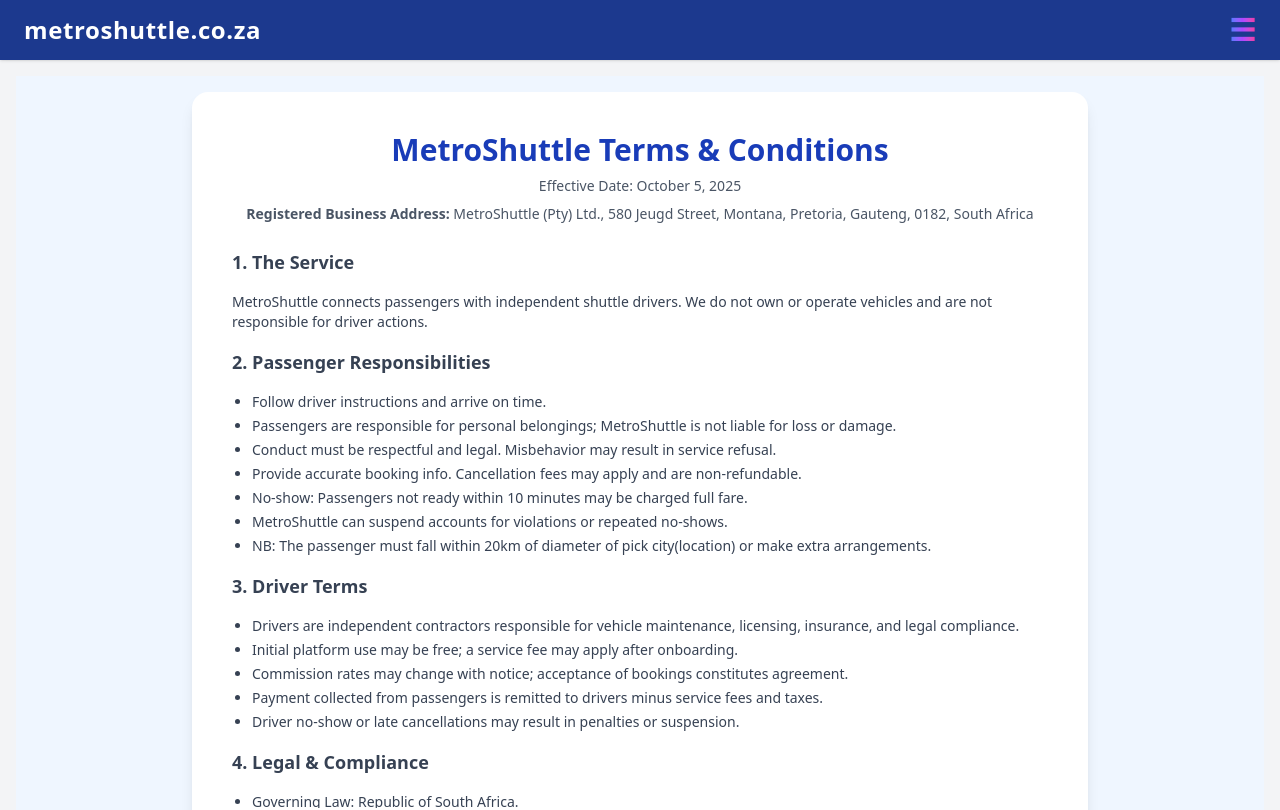
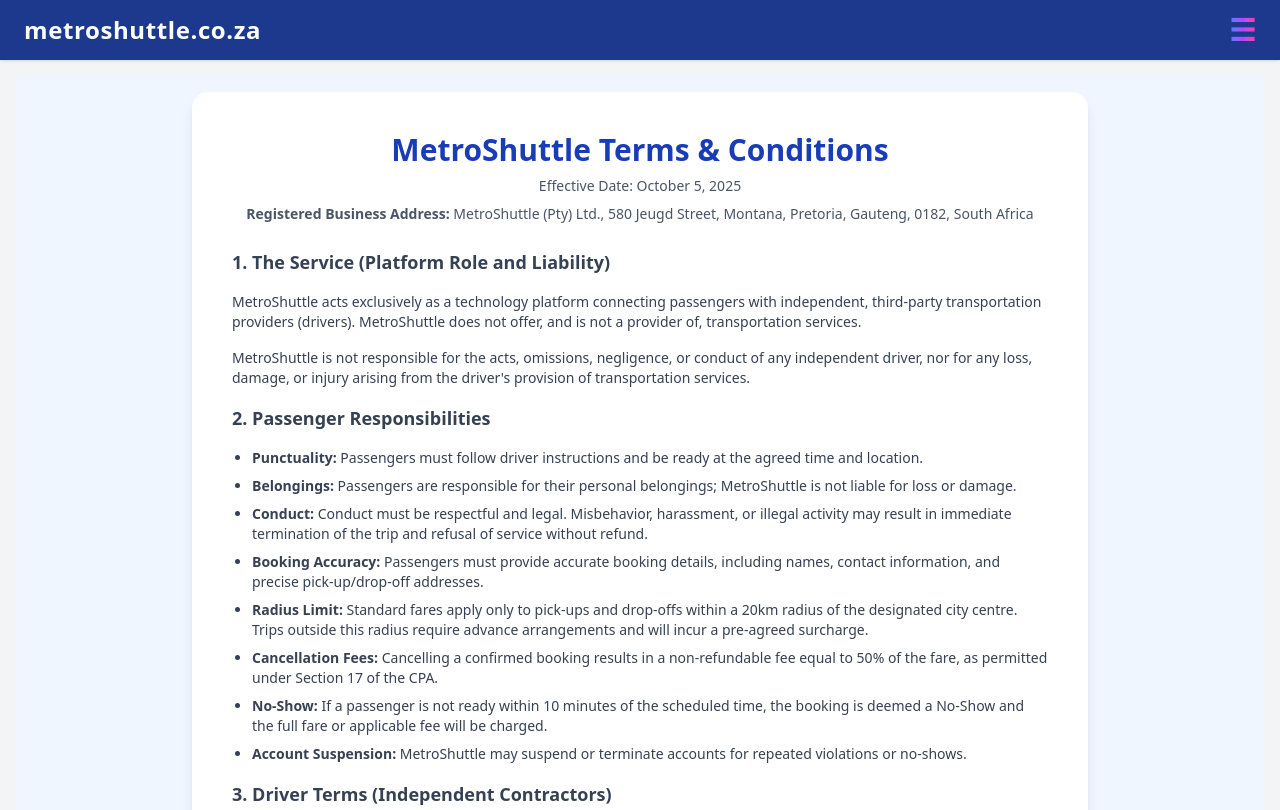
Before and after one commit to Matuku45/shuttle-booking, a React (Vite) app: page /terms in a window 1280 px wide. Shown: the top 810 px of the page. Built offline with nearby package versions, Linux system fonts and the light colour scheme.

Commit message:
changed the terms and conditions

```diff
--- a/src/pages/Terms.jsx
+++ b/src/pages/Terms.jsx
@@ -7,6 +7,7 @@ const Terms = () => {
   return (
     <div className="min-h-screen bg-blue-50 flex flex-col items-center p-4">
       <div className="w-full max-w-4xl bg-white rounded-2xl shadow-lg p-6 sm:p-10">
+
         {/* Header */}
         <h1 className="text-3xl font-bold text-blue-800 mb-2 text-center">
           MetroShuttle Terms & Conditions
@@ -15,57 +16,115 @@ const Terms = () => {
           Effective Date: October 5, 2025
         </p>
 
-        {/* Business Address for Legal Compliance */}
+        {/* Business Address */}
         <p className="text-sm text-gray-600 mb-6 text-center">
           <strong>Registered Business Address:</strong> MetroShuttle (Pty) Ltd.,
           580 Jeugd Street, Montana, Pretoria, Gauteng, 0182, South Africa
         </p>
 
-        {/* Terms content */}
+        {/* Terms Content */}
         <div className="text-gray-700 text-sm space-y-4 max-h-[70vh] overflow-y-auto">
-          <h2 className="font-semibold text-lg">1. The Service</h2>
+
+          {/* Section 1 */}
+          <h2 className="font-semibold text-lg">1. The Service (Platform Role and Liability)</h2>
           <p>
-            MetroShuttle connects passengers with independent shuttle drivers.
-            We do not own or operate vehicles and are not responsible for driver actions.
+            MetroShuttle acts exclusively as a technology platform connecting passengers with
+            independent, third-party transportation providers (drivers). MetroShuttle does not
+            offer, and is not a provider of, transportation services.
+          </p>
+          <p>
+            MetroShuttle is not responsible for the acts, omissions, negligence, or conduct of any
+            independent driver, nor for any loss, damage, or injury arising from the driver's
+            provision of transportation services.
           </p>
 
+          {/* Section 2 */}
           <h2 className="font-semibold text-lg mt-4">2. Passenger Responsibilities</h2>
-          <ul className="list-disc pl-5 space-y-1">
-            <li>Follow driver instructions and arrive on time.</li>
-            <li>Passengers are responsible for personal belongings; MetroShuttle is not liable for loss or damage.</li>
-            <li>Conduct must be respectful and legal. Misbehavior may result in service refusal.</li>
-            <li>Provide accurate booking info. Cancellation fees may apply and are non-refundable.</li>
-            <li>No-show: Passengers not ready within 10 minutes may be charged full fare.</li>
-            <li>MetroShuttle can suspend accounts for violations or repeated no-shows.</li>
-            <li>NB: The passenger must fall within 20km of diameter of pick city(location) or make extra arrangements.</li>
+          <ul className="list-disc pl-5 space-y-2">
+            <li><strong>Punctuality:</strong> Passengers must follow driver instructions and be ready at the agreed time and location.</li>
+            <li><strong>Belongings:</strong> Passengers are responsible for their personal belongings; MetroShuttle is not liable for loss or damage.</li>
+            <li>
+              <strong>Conduct:</strong> Conduct must be respectful and legal. Misbehavior, harassment,
+              or illegal activity may result in immediate termination of the trip and refusal of service without refund.
+            </li>
+            <li>
+              <strong>Booking Accuracy:</strong> Passengers must provide accurate booking details,
+              including names, contact information, and precise pick-up/drop-off addresses.
+            </li>
+            <li>
+              <strong>Radius Limit:</strong> Standard fares apply only to pick-ups and drop-offs
+              within a 20km radius of the designated city centre. Trips outside this radius require
+              advance arrangements and will incur a pre-agreed surcharge.
+            </li>
+            <li>
+              <strong>Cancellation Fees:</strong> Cancelling a confirmed booking results in a
+              non-refundable fee equal to 50% of the fare, as permitted under Section 17 of the CPA.
+            </li>
+            <li>
+              <strong>No-Show:</strong> If a passenger is not ready within 10 minutes of the
+              scheduled time, the booking is deemed a No-Show and the full fare or applicable fee will be charged.
+            </li>
+            <li>
+              <strong>Account Suspension:</strong> MetroShuttle may suspend or terminate accounts for
+              repeated violations or no-shows.
+            </li>
           </ul>
 
-          <h2 className="font-semibold text-lg mt-4">3. Driver Terms</h2>
-          <ul className="list-disc pl-5 space-y-1">
-            <li>Drivers are independent contractors responsible for vehicle maintenance, licensing, insurance, and legal compliance.</li>
-            <li>Initial platform use may be free; a service fee may apply after onboarding.</li>
-            <li>Commission rates may change with notice; acceptance of bookings constitutes agreement.</li>
-            <li>Payment collected from passengers is remitted to drivers minus service fees and taxes.</li>
-            <li>Driver no-show or late cancellations may result in penalties or suspension.</li>
+          {/* Section 3 */}
+          <h2 className="font-semibold text-lg mt-4">3. Driver Terms (Independent Contractors)</h2>
+          <ul className="list-disc pl-5 space-y-2">
+            <li>
+              Drivers are independent contractors, not employees or agents of MetroShuttle.
+            </li>
+            <li>
+              <strong>Driver Obligations:</strong> Drivers are responsible for vehicle maintenance,
+              fuel costs, valid licenses (including PrDP), and commercial passenger liability insurance.
+            </li>
+            <li>
+              <strong>Fees & Payments:</strong> Initial platform use may be free; thereafter a
+              commission applies. Acceptance of bookings indicates agreement to current rates.
+              Payments collected from passengers are remitted to drivers minus service fees and taxes.
+            </li>
+            <li>
+              <strong>Indemnification:</strong> Drivers indemnify MetroShuttle against any claims
+              resulting from negligence, misconduct, or regulatory non-compliance.
+            </li>
+            <li>
+              <strong>Penalties:</strong> Driver no-shows or late cancellations may lead to penalties or suspension.
+            </li>
           </ul>
 
-          <h2 className="font-semibold text-lg mt-4">4. Legal & Compliance</h2>
-          <ul className="list-disc pl-5 space-y-1">
+          {/* Section 4 */}
+          <h2 className="font-semibold text-lg mt-4">4. Parcel Delivery</h2>
+          <ul className="list-disc pl-5 space-y-2">
+            <li>Parcel delivery may be offered at MetroShuttle’s discretion.</li>
+            <li>Parcels are carried at the owner’s risk. Liability is limited to the parcel fee paid.</li>
+            <li>
+              Delivery fee is generally half the equivalent passenger fare and must be arranged
+              directly with MetroShuttle prior to booking.
+            </li>
+          </ul>
+
+          {/* Section 5 */}
+          <h2 className="font-semibold text-lg mt-4">5. Legal & Compliance</h2>
+          <ul className="list-disc pl-5 space-y-2">
             <li>Governing Law: Republic of South Africa.</li>
-            <li>Services comply with the Consumer Protection Act (CPA) and Protection of Personal Information Act (POPIA).</li>
-            <li>Disputes are resolved by arbitration in Johannesburg, South Africa (AFSA rules).</li>
+            <li>Complies with the CPA (68 of 2008) and POPIA (4 of 2013).</li>
+            <li>
+              Disputes not resolved through negotiation will be submitted to binding arbitration
+              in Johannesburg (AFSA rules). This does not prevent filing a complaint with the NCC.
+            </li>
+            <li>
+              Use of the service is subject to our Privacy Policy regarding personal information management.
+            </li>
           </ul>
 
           <p className="font-medium mt-4">
-            By using MetroShuttle, you acknowledge that you have read, understood, and agreed to these Terms.
-          </p>
-
-          <p className="font-medium mt-4">
-            NB: The parcel delivery fee is half the price of the passenger price (<a href="/contact" className="text-blue-600 underline">contact us</a>).
+            By using MetroShuttle, you acknowledge that you have read, understood, and agreed to these Terms and Conditions.
           </p>
         </div>
 
-        {/* Back button */}
+        {/* Back Button */}
         <div className="flex justify-center mt-6">
           <button
             onClick={() => navigate(-1)}
@@ -74,6 +133,7 @@ const Terms = () => {
             ← Back
           </button>
         </div>
+
       </div>
     </div>
   );
--- a/src/pages/all-available-shutle.jsx
+++ b/src/pages/all-available-shutle.jsx
@@ -14,6 +14,7 @@ const AllShuttles = () => {
   const [shuttles, setShuttles] = useState([]);
   const [loading, setLoading] = useState(true);
   const [error, setError] = useState("");
+
   const [editingShuttle, setEditingShuttle] = useState(null);
   const [formData, setFormData] = useState({
     route: "",
```
Also changed, not shown: 1 other file (tests, documents, lock files or other folders).
